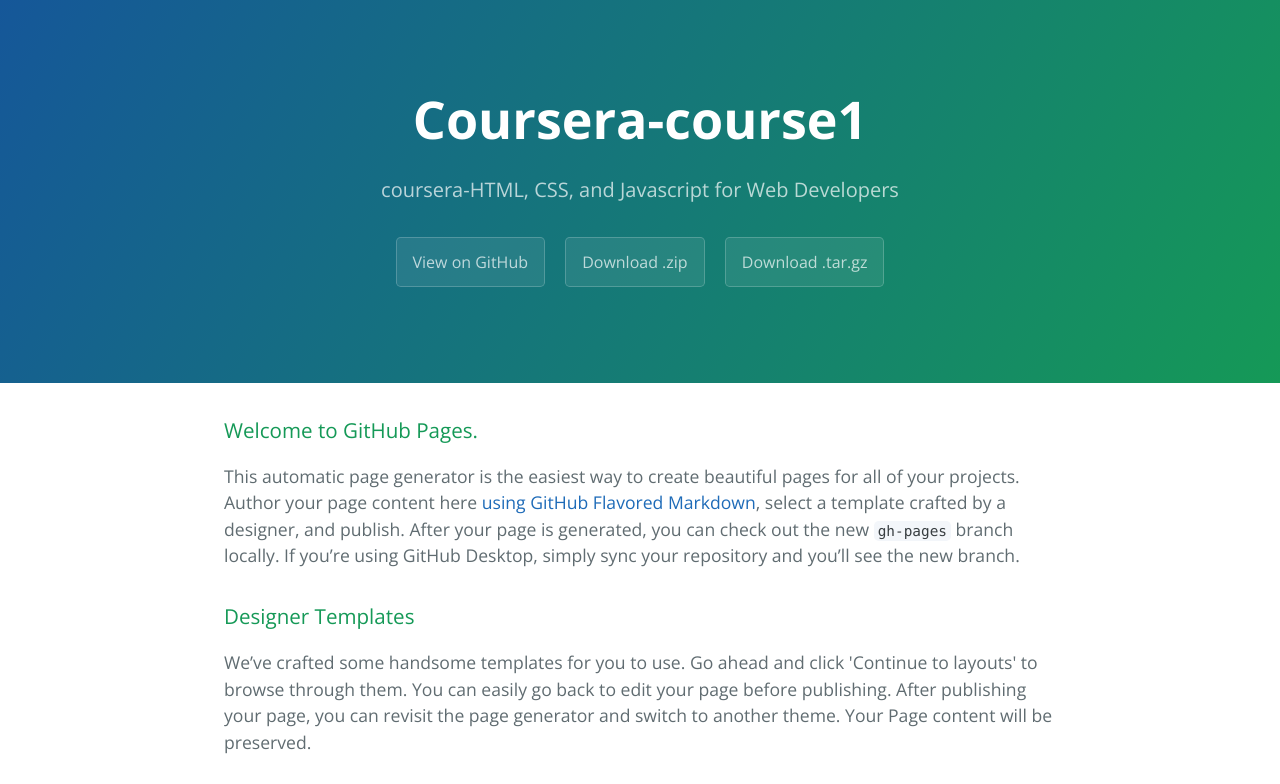
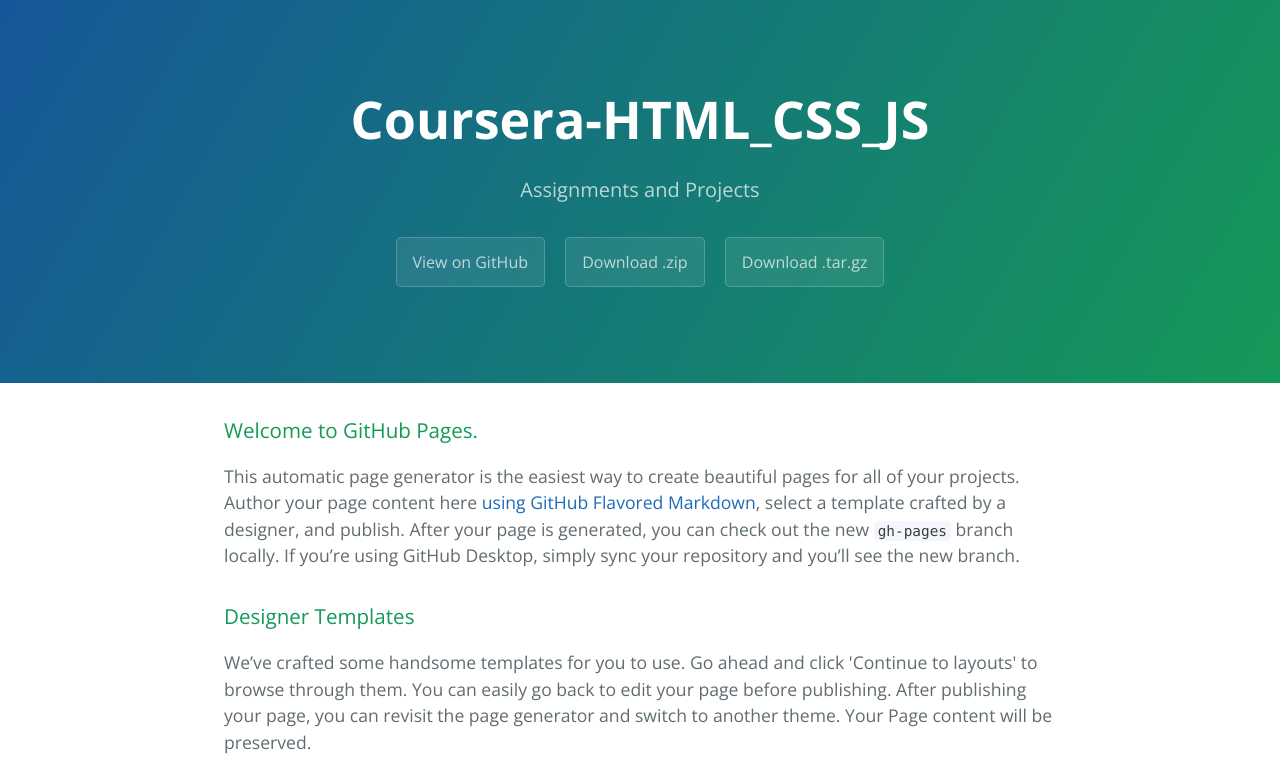
Before and after one commit to yogendrapratap7890/Coursera-HTML_CSS_JS, a plain HTML site: page index.html in a window 1280 px wide. Shown: the top 784 px of the page. Drawn offline with nearby package versions, Linux system fonts and the light colour scheme.

Commit message:
Create gh-pages branch via GitHub

```diff
--- a/index.html
+++ b/index.html
@@ -2,7 +2,7 @@
 <html lang="en-us">
   <head>
     <meta charset="UTF-8">
-    <title>Coursera-course1 by EllieZheng</title>
+    <title>Coursera-HTML_CSS_JS by EllieZheng</title>
     <meta name="viewport" content="width=device-width, initial-scale=1">
     <link rel="stylesheet" type="text/css" href="stylesheets/normalize.css" media="screen">
     <link href='https://fonts.googleapis.com/css?family=Open+Sans:400,700' rel='stylesheet' type='text/css'>
@@ -11,11 +11,11 @@
   </head>
   <body>
     <section class="page-header">
-      <h1 class="project-name">Coursera-course1</h1>
-      <h2 class="project-tagline">coursera-HTML, CSS, and Javascript for Web Developers</h2>
-      <a href="https://github.com/EllieZheng/coursera-course1" class="btn">View on GitHub</a>
-      <a href="https://github.com/EllieZheng/coursera-course1/zipball/master" class="btn">Download .zip</a>
-      <a href="https://github.com/EllieZheng/coursera-course1/tarball/master" class="btn">Download .tar.gz</a>
+      <h1 class="project-name">Coursera-HTML_CSS_JS</h1>
+      <h2 class="project-tagline">Assignments and Projects</h2>
+      <a href="https://github.com/EllieZheng/Coursera-HTML_CSS_JS" class="btn">View on GitHub</a>
+      <a href="https://github.com/EllieZheng/Coursera-HTML_CSS_JS/zipball/master" class="btn">Download .zip</a>
+      <a href="https://github.com/EllieZheng/Coursera-HTML_CSS_JS/tarball/master" class="btn">Download .tar.gz</a>
     </section>
 
     <section class="main-content">
@@ -45,7 +45,7 @@
 <p>Having trouble with Pages? Check out our <a href="https://help.github.com/pages">documentation</a> or <a href="https://github.com/contact">contact support</a> and we’ll help you sort it out.</p>
 
       <footer class="site-footer">
-        <span class="site-footer-owner"><a href="https://github.com/EllieZheng/coursera-course1">Coursera-course1</a> is maintained by <a href="https://github.com/EllieZheng">EllieZheng</a>.</span>
+        <span class="site-footer-owner"><a href="https://github.com/EllieZheng/Coursera-HTML_CSS_JS">Coursera-HTML_CSS_JS</a> is maintained by <a href="https://github.com/EllieZheng">EllieZheng</a>.</span>
 
         <span class="site-footer-credits">This page was generated by <a href="https://pages.github.com">GitHub Pages</a> using the <a href="https://github.com/jasonlong/cayman-theme">Cayman theme</a> by <a href="https://twitter.com/jasonlong">Jason Long</a>.</span>
       </footer>
```
Also changed, not shown: params.json (+2 -2 lines).
